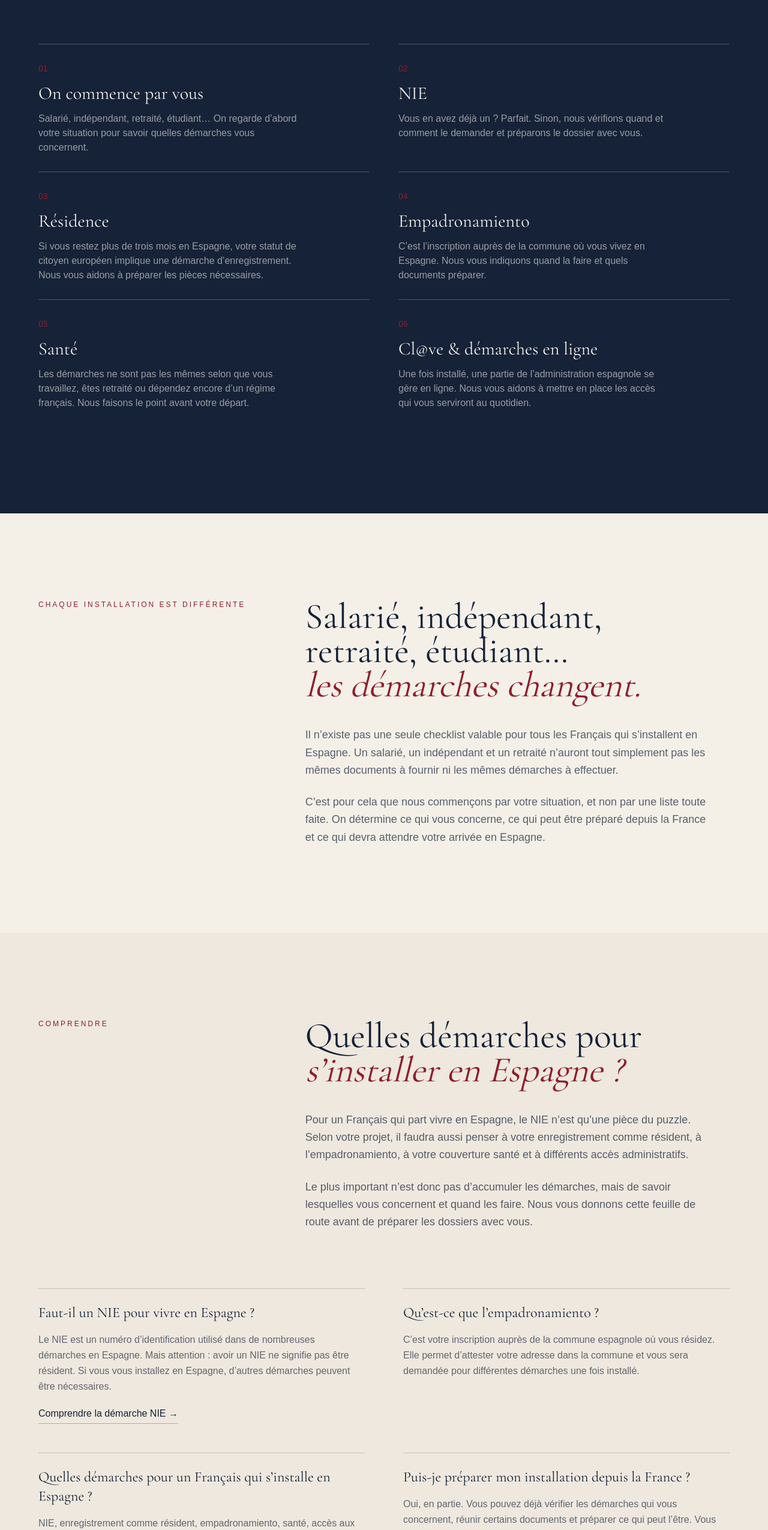
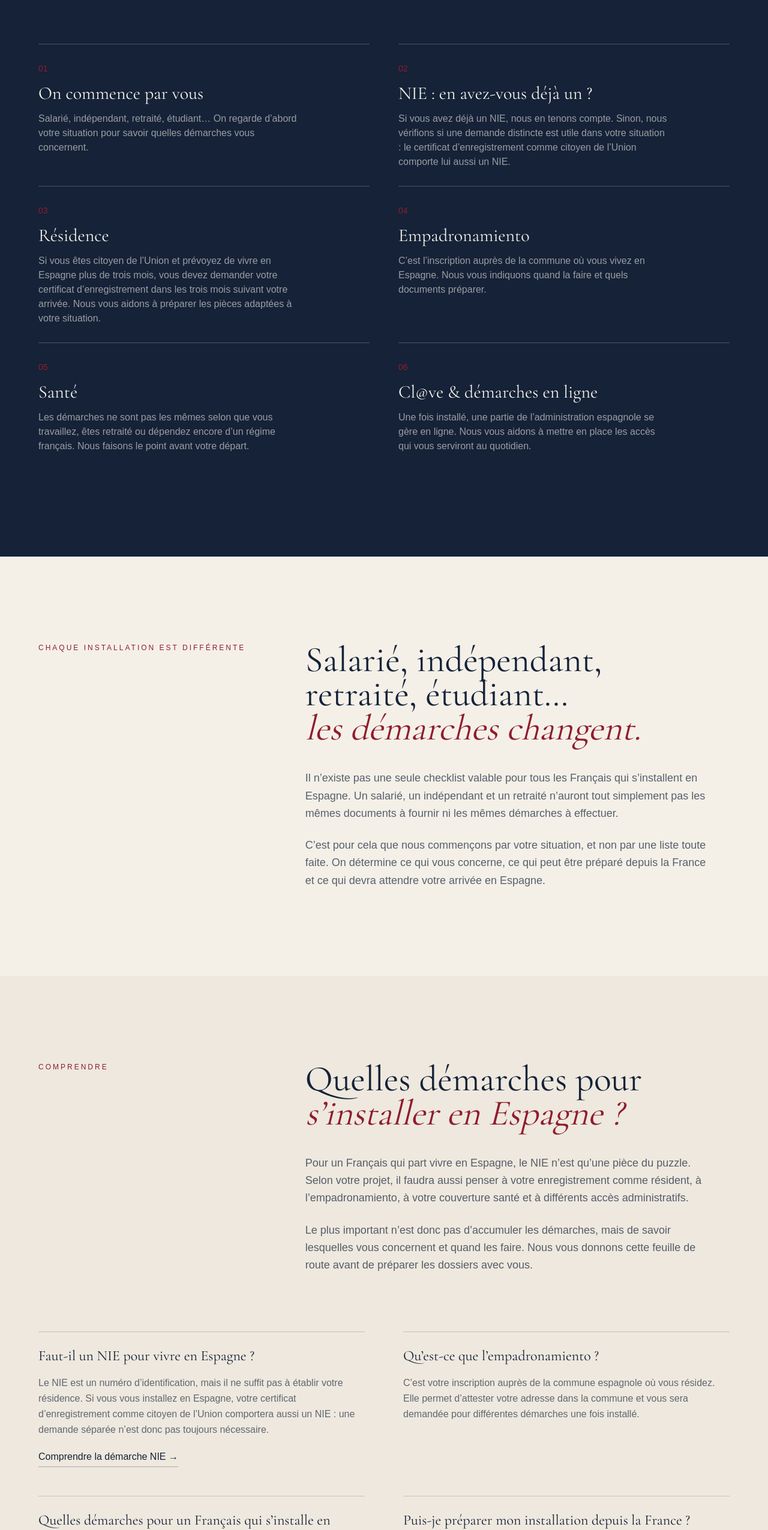
Before and after one commit to elehcf/hola, a Next.js app: page /installation-espagne in a window 1280 px wide. Shown: the part 1120-3671 px from the top of the page at 60% size. Built offline with nearby package versions, Linux system fonts and the light colour scheme.

Commit message:
Clarifier les démarches d’installation en Espagne

```diff
--- a/app/installation-espagne/page.tsx
+++ b/app/installation-espagne/page.tsx
@@ -141,11 +141,15 @@ export default function InstallationEspagne() {
                 className="mt-3 text-3xl"
                 style={{ fontFamily: "var(--font-editorial)" }}
               >
-                NIE
+                NIE : en avez-vous déjà un ?
               </h3>
               <p className="mt-3 max-w-md text-ivory/60">
-                Vous en avez déjà un ? Parfait. Sinon, nous vérifions quand
-                et comment le demander et préparons le dossier avec vous.
+                <p className="mt-3 max-w-md text-ivory/60">
+  Si vous avez déjà un NIE, nous en tenons compte. Sinon, nous
+  vérifions si une demande distincte est utile dans votre situation :
+  le certificat d’enregistrement comme citoyen de l’Union comporte
+  lui aussi un NIE.
+</p>
               </p>
             </div>
 
@@ -157,11 +161,12 @@ export default function InstallationEspagne() {
               >
                 Résidence
               </h3>
-              <p className="mt-3 max-w-md text-ivory/60">
-                Si vous restez plus de trois mois en Espagne, votre statut de
-                citoyen européen implique une démarche d’enregistrement.
-                Nous vous aidons à préparer les pièces nécessaires.
-              </p>
+             <p className="mt-3 max-w-md text-ivory/60">
+  Si vous êtes citoyen de l’Union et prévoyez de vivre en Espagne
+  plus de trois mois, vous devez demander votre certificat
+  d’enregistrement dans les trois mois suivant votre arrivée.
+  Nous vous aidons à préparer les pièces adaptées à votre situation.
+</p>
             </div>
 
             <div className="border-t border-ivory/25 py-7">
@@ -306,11 +311,12 @@ export default function InstallationEspagne() {
               </h3>
 
               <p className="mt-4 leading-relaxed text-navy/65">
-                Le NIE est un numéro d’identification utilisé dans de
-                nombreuses démarches en Espagne. Mais attention : avoir un NIE
-                ne signifie pas être résident. Si vous vous installez en
-                Espagne, d’autres démarches peuvent être nécessaires.
-              </p>
+  Le NIE est un numéro d’identification, mais il ne suffit pas à
+  établir votre résidence. Si vous vous installez en Espagne,
+  votre certificat d’enregistrement comme citoyen de l’Union
+  comportera aussi un NIE : une demande séparée n’est donc
+  pas toujours nécessaire.
+</p>
 
               <a
                 href="/nie-espagne"
@@ -434,9 +440,11 @@ export default function InstallationEspagne() {
               </h2>
 
               <p className="mt-5 max-w-xl text-ivory/70">
-                Le tarif dépend des démarches dont vous avez réellement besoin.
-                Nous définissons le périmètre avec vous avant de commencer.
-              </p>
+  Nous déterminons avec vous les démarches nécessaires à votre
+  installation. Avant de commencer, vous recevez un devis précisant
+  les étapes comprises dans notre accompagnement et les éventuels
+  frais administratifs à régler séparément.
+</p>
             </div>
 
             <a
```
